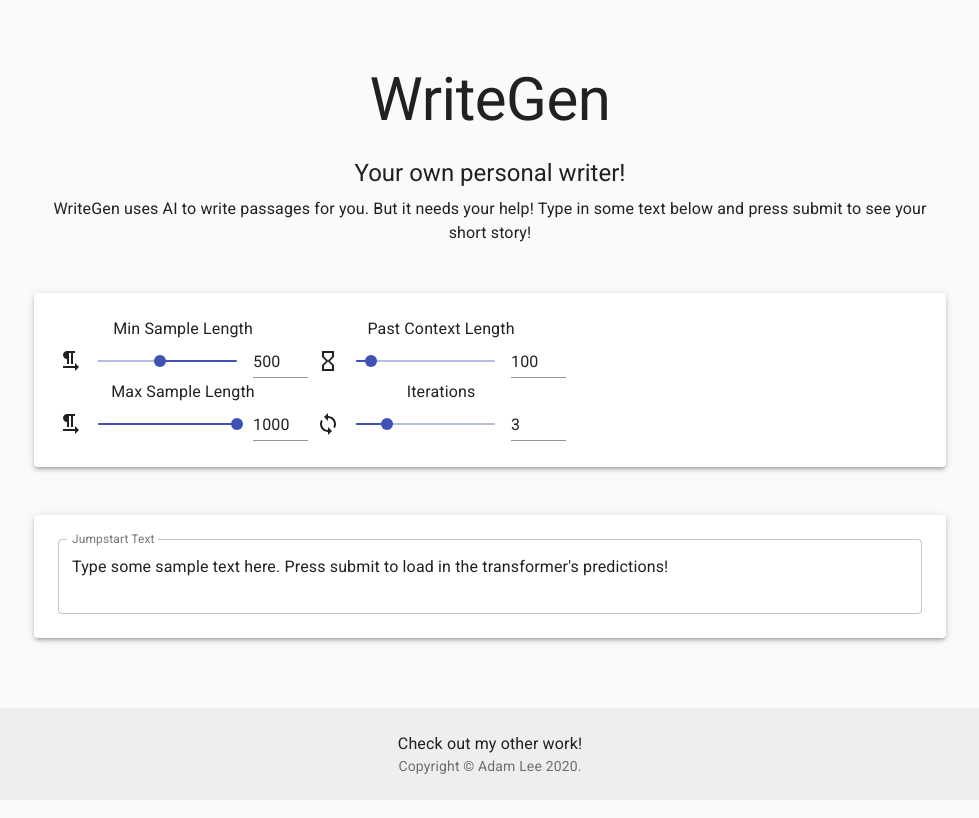
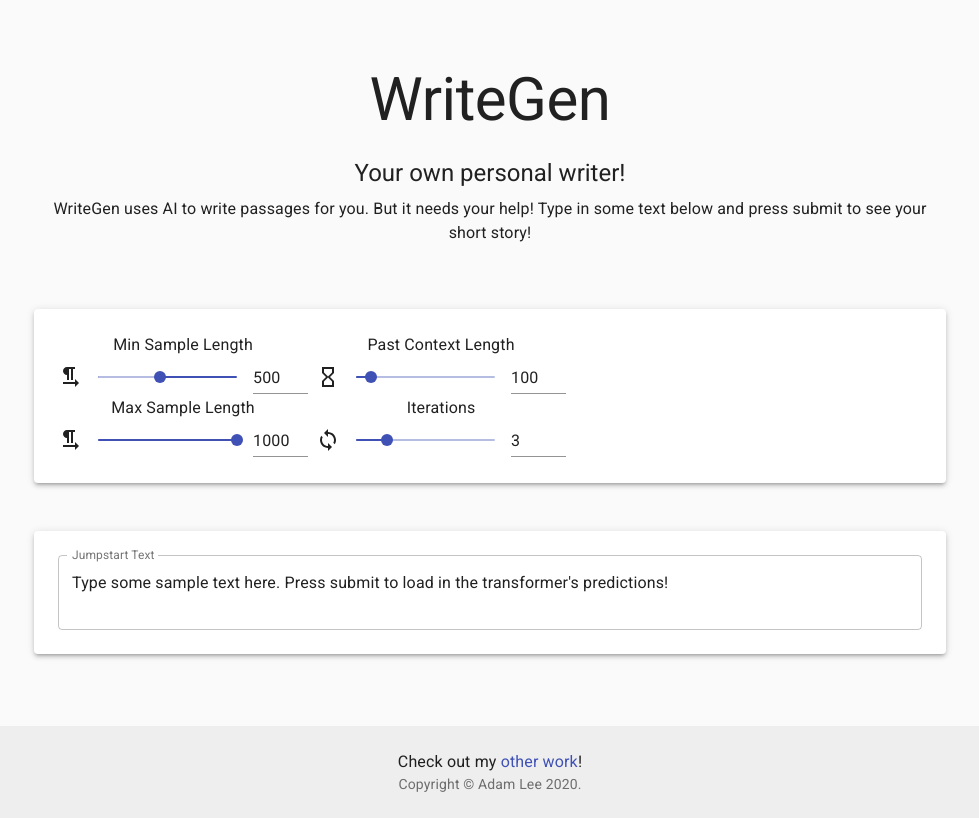
Before and after one commit to jimzers/writegen, a React (Create React App) app: page / in a window 1280 px wide. Shown: the whole page, without its empty margins (150-1129 px from the left). Built offline with nearby package versions, Linux system fonts and the light colour scheme.

Commit message:
change link styling on main component

```diff
--- a/src/Main.js
+++ b/src/Main.js
@@ -5,6 +5,7 @@ import {makeStyles} from '@material-ui/core/styles';
 import Container from '@material-ui/core/Container';
 import Link from '@material-ui/core/Link';
 import WriteGenForm from "./WriteGenForm";
+import createMuiTheme from "@material-ui/core/styles/createMuiTheme";
 
 function Copyright() {
     return (
@@ -28,6 +29,9 @@ const useStyles = makeStyles((theme) => ({
     main: {
         marginTop: theme.spacing(8),
         marginBottom: theme.spacing(2),
+    },
+    body: {
+        marginBottom: theme.spacing(3)
     },
     footer: {
         padding: theme.spacing(3, 2),
@@ -54,12 +58,14 @@ export default function Main() {
                     {'WriteGen uses AI to write passages for you. But it needs your help! '}
                     {'Type in some text below and press submit to see your short story!'}
                 </Typography>
+            </Container>
+            <Container className={classes.body} maxWidth="md">
                 <WriteGenForm/>
             </Container>
             <footer className={classes.footer}>
                 <Container maxWidth="sm">
-                    <Typography variant="body1"><Link color="inherit" href={"https://github.com/jimzers/"}>Check out my
-                        other work</Link>!</Typography>
+                    <Typography variant="body1">Check out my
+                        <Link color="primary" variant="inherit" href={"https://github.com/jimzers/"}> other work</Link>!</Typography>
                     <Copyright/>
                 </Container>
             </footer>
```
